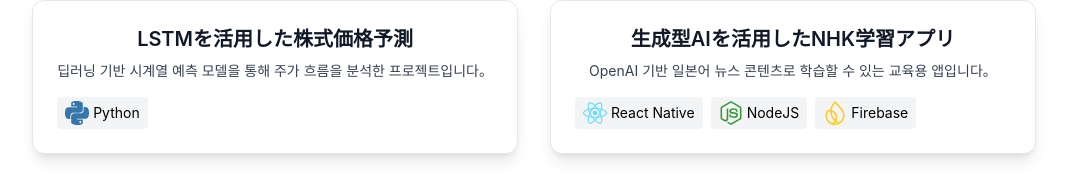
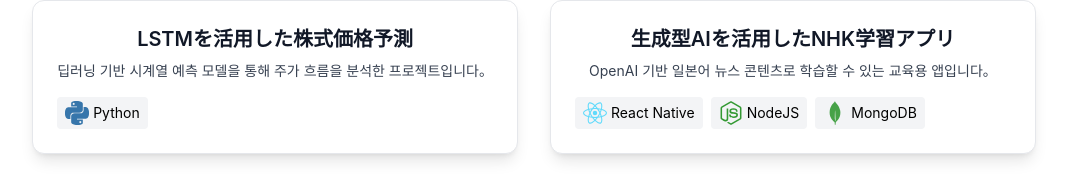
Before and after one commit to khyiao0829/Portfolio, a React (Create React App) app: page / in a window 1280 px wide. Shown: the part 2147-2333 px from the top of the page, without its empty margins (106-1173 px from the left). Built offline with nearby package versions, Linux system fonts and the light colour scheme.

Commit message:
ProjectData 수정

```diff
--- a/src/components/ProjectData.js
+++ b/src/components/ProjectData.js
@@ -1,4 +1,4 @@
-import { SiPython, SiReact, SiFirebase, SiHtml5, SiCss3 } from 'react-icons/si';
+import { SiPython, SiReact, SiFirebase, SiHtml5, SiCss3, SiMongodb } from 'react-icons/si';
 import { FaNodeJs } from 'react-icons/fa';
 
 const projects = [
@@ -17,10 +17,10 @@ const projects = [
     description: "OpenAI 기반 일본어 뉴스 콘텐츠로 학습할 수 있는 교육용 앱입니다。",
     tags: [
       { name: "React Native", icon: <SiReact size={24} color="#61DAFB" /> },
-      { name: "NodeJS", icon: <FaNodeJs size={24} color="#339933" /> }, // 변경
-      { name: "Firebase", icon: <SiFirebase size={24} color="#FFCA28" /> },
+      { name: "NodeJS", icon: <FaNodeJs size={24} color="#339933" /> },
+      { name: "MongoDB", icon: <SiMongodb size={24} color="#47A248" /> },
     ],
-    detail: "일본어 뉴스(NHK)를 기반으로 GPT 응답을 받아 사용자 맞춤 학습을 제공하는 앱입니다. Firebase 인증 기능과 챗 UI 포함."
+    detail: "일본어 뉴스(NHK)를 기반으로 GPT 응답을 받아 사용자 맞춤 학습을 제공하는 앱입니다. MongoDB 데이터베이스와 챗 UI 포함."
   },
   {
     id: "3",
```
